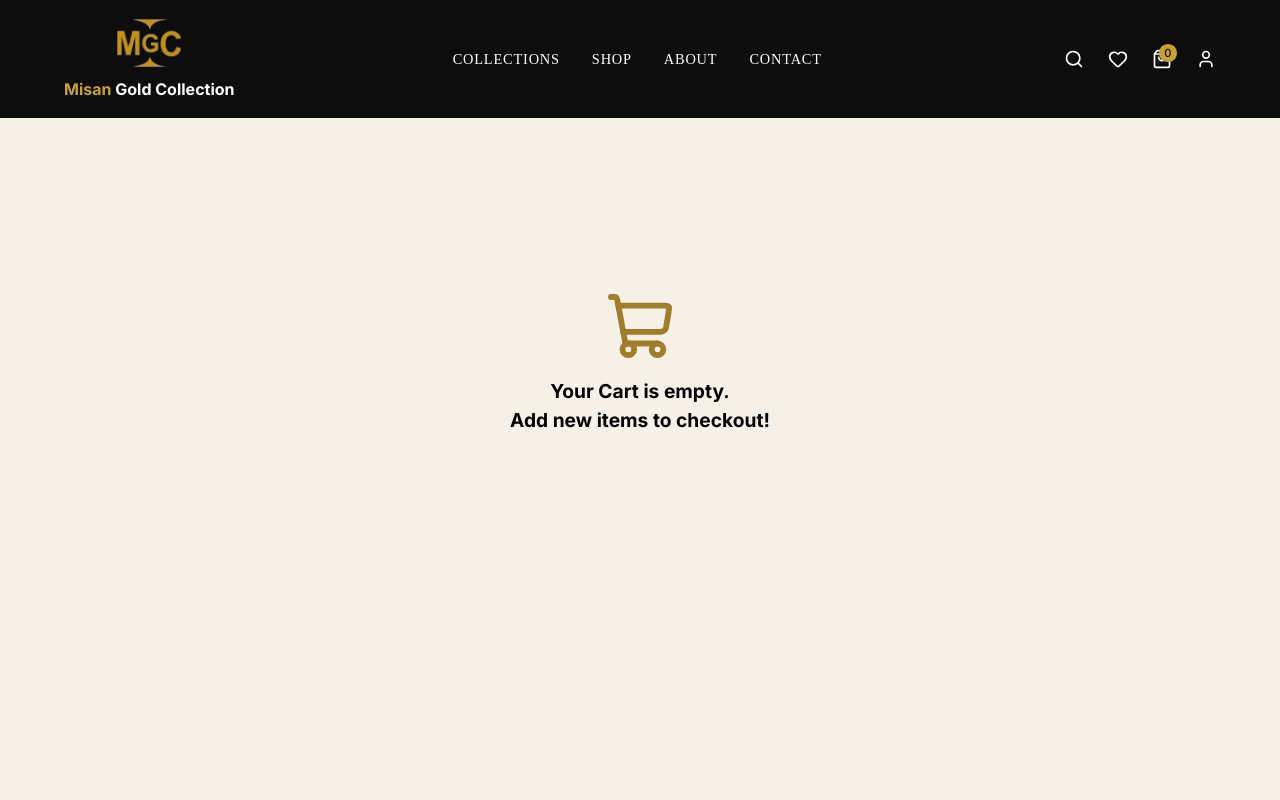
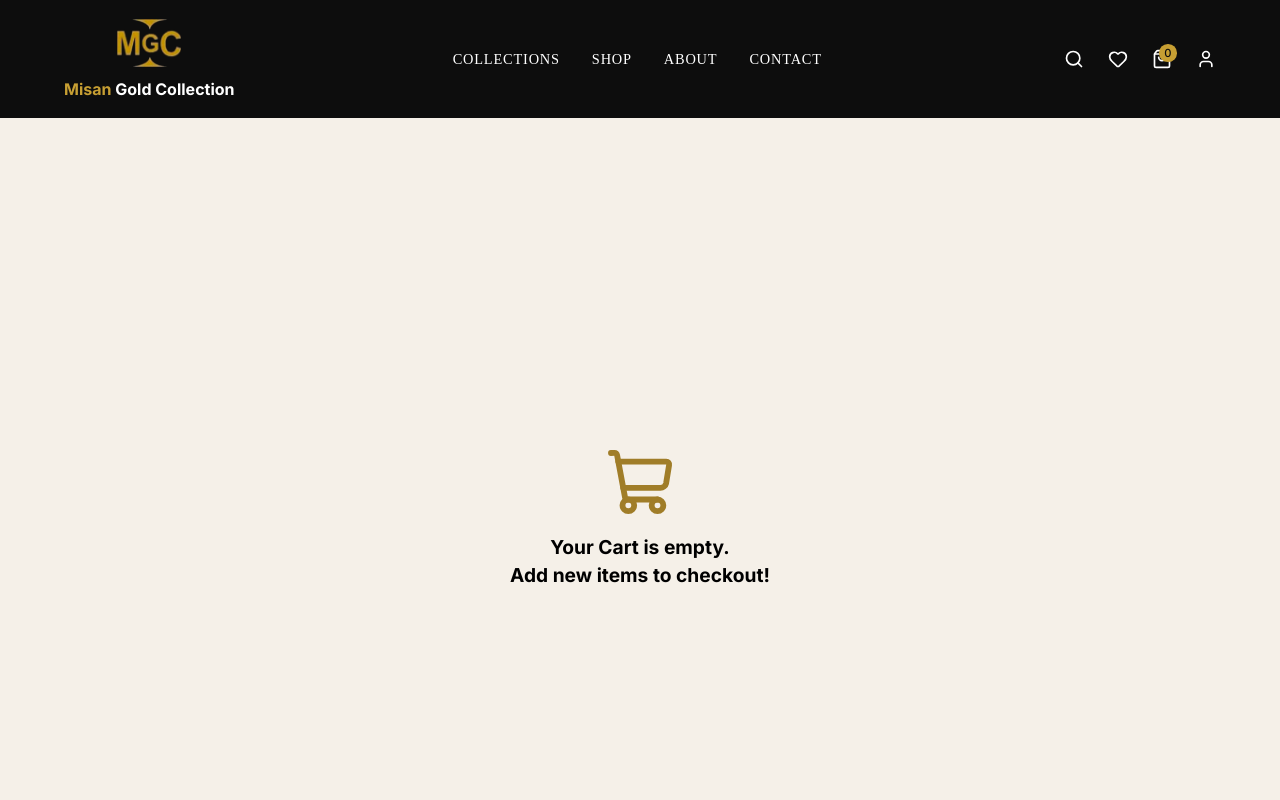
Before and after one commit to Dopetwist/MGC, a React (Vite) app in the folder client/: page /cart in a window 1280 px wide. Shown: the top 800 px of the page. Built offline with nearby package versions, Linux system fonts and the light colour scheme.

Commit message:
Add some adjustments

```diff
--- a/client/src/index.css
+++ b/client/src/index.css
@@ -657,6 +657,8 @@ section#hero {
     font-family: var(--georgia);
     color: var(--text-color);
     margin-bottom: 2rem;
+    text-align: center;
+    line-height: 1.5;
 }
 
 .about-cta .about-shop-btn {
@@ -857,7 +859,6 @@ section#hero {
 }
 
 .empty-container {
-    padding-top: 15%;
     display: flex;
     justify-content: center;
     align-items: center;
@@ -1429,7 +1430,11 @@ p.purity {
 }
 
 #cart-page {
+    min-height: 100vh;
     background: var(--cream);
+    display: flex;
+    justify-content: center;
+    align-items: center;
 }
 
 .cart-container {
@@ -1973,6 +1978,7 @@ button.place-order:hover {
 }
 
 #order-confirmation-page {
+    min-height: 100vh;
     display: flex;
     align-items: center;
     justify-content: center;
--- a/client/src/pages/AboutPage.jsx
+++ b/client/src/pages/AboutPage.jsx
@@ -10,7 +10,7 @@ function AboutPage() {
     useEffect(() => {
         revealLeft("#large-text");
         revealCards(".hero-card");
-        revealBottom(".about-values, .about-story");
+        revealBottom(".about-values, .about-story, .about-cta");
     }, []);
 
     return (
```
